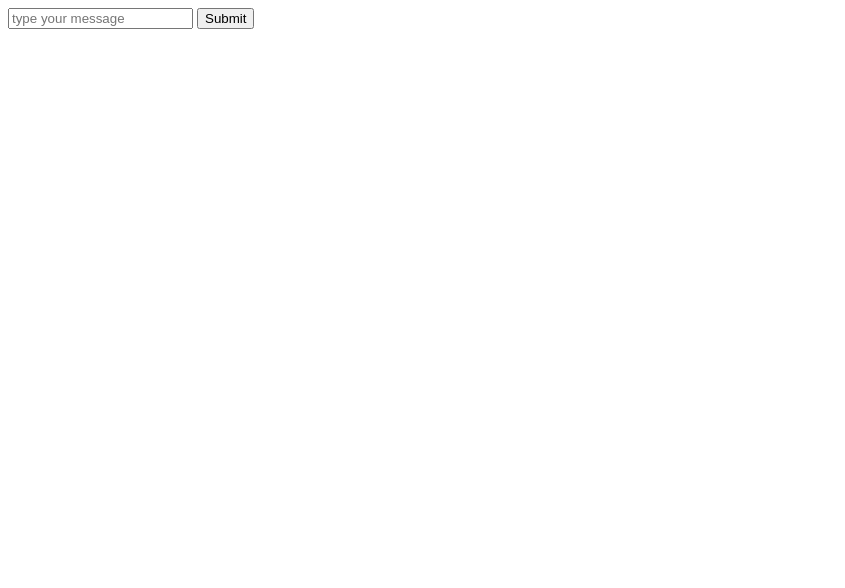
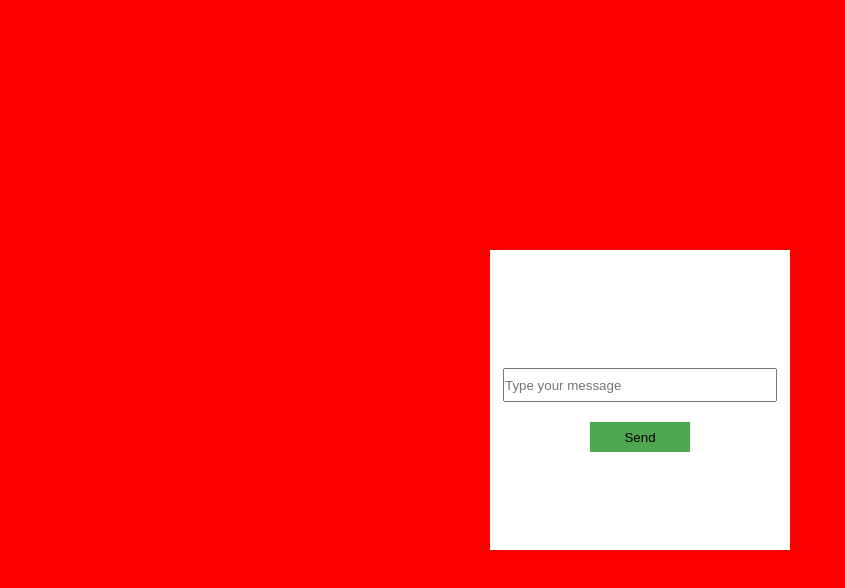
Before and after one commit to arunsingh009/send-message, a plain HTML site: page index.html in a window 1280 px wide. Shown: the whole page, without its empty margins (0-845 px from the left). Drawn offline with Linux system fonts and the light colour scheme.

Commit message:
Initial Commit

```diff
--- a/index.html
+++ b/index.html
@@ -4,15 +4,52 @@
     <meta charset="UTF-8">
     <meta http-equiv="X-UA-Compatible" content="IE=edge">
     <meta name="viewport" content="width=device-width, initial-scale=1.0">
-    <title>send message
-
-    </title>
+    <title>send message</title>
+    <style>
+        *{
+            margin: 0;
+            padding: 0;
+        }
+        main{
+            height: 100vh;
+            width: 100%;
+            background-color: red;
+            display: flex;
+            align-items: center;
+            justify-content: center;
+        }
+        form{
+            height: 300px;
+            width: 300px;
+            background-color: white;
+            display: flex;
+            align-items: center;
+            justify-content: center;
+            flex-direction: column;
+        }
+        form input{
+            margin-top: 20px;
+        }
+        #message{
+            height: 30px;
+            width: 90%;
+        }
+        #btn{
+            width: 100px;
+            background-color: rgba(0, 128, 0, 0.692);
+            border: none;
+            height: 30px;
+            cursor: pointer;
+        }
+    </style>
 </head>
 <body>
+    <main>
     <form name="Message" action="" netlify>
-        <input type="text" name="message" id="message" placeholder="type your message">
-        <input type="submit" >
+        <input type="text" name="message" id="message" placeholder="Type your message">
+        <input id= "btn"type="submit" value="Send" >
     </form>
+</main>
 
 </body>
 </html>
```
